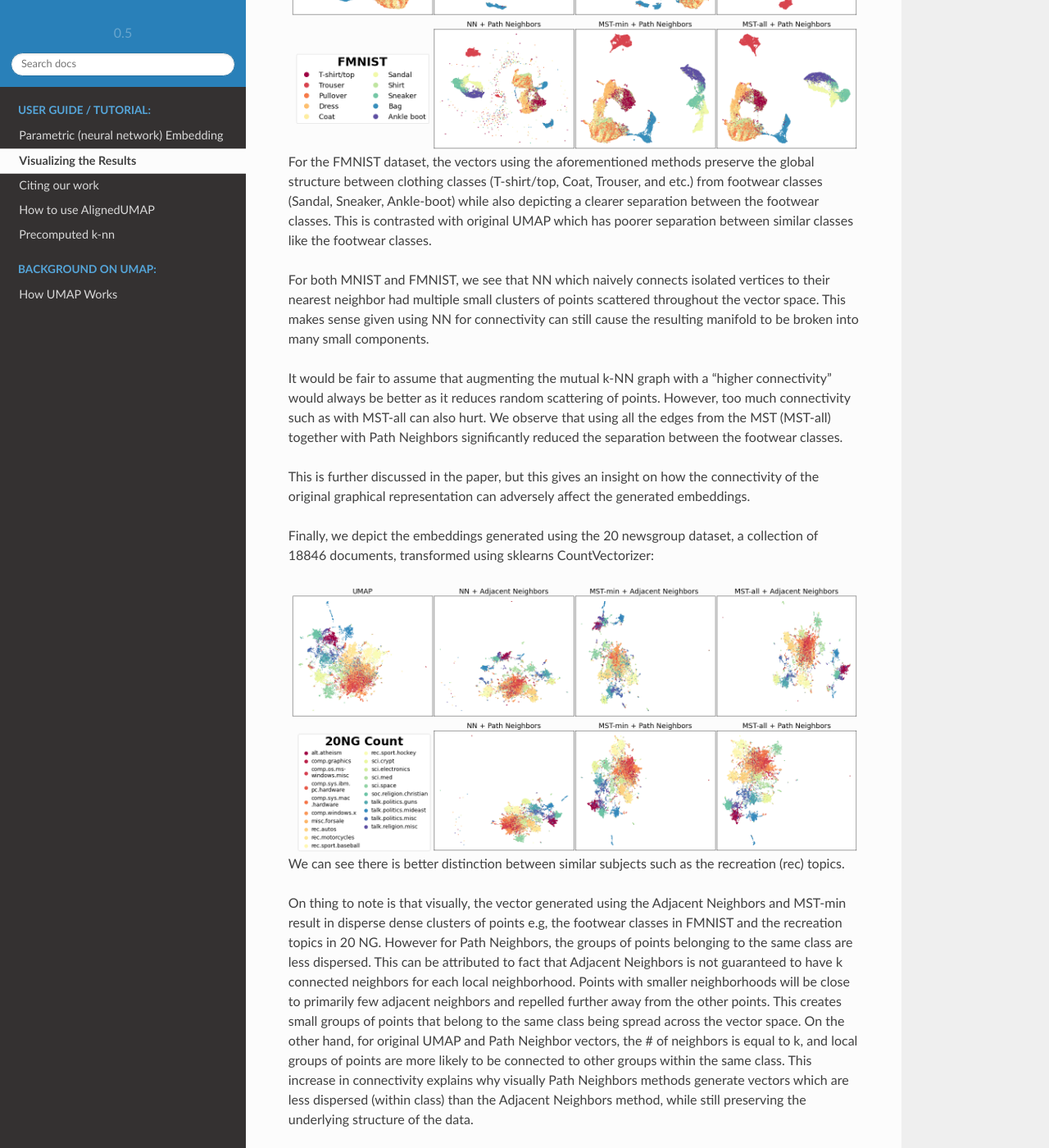
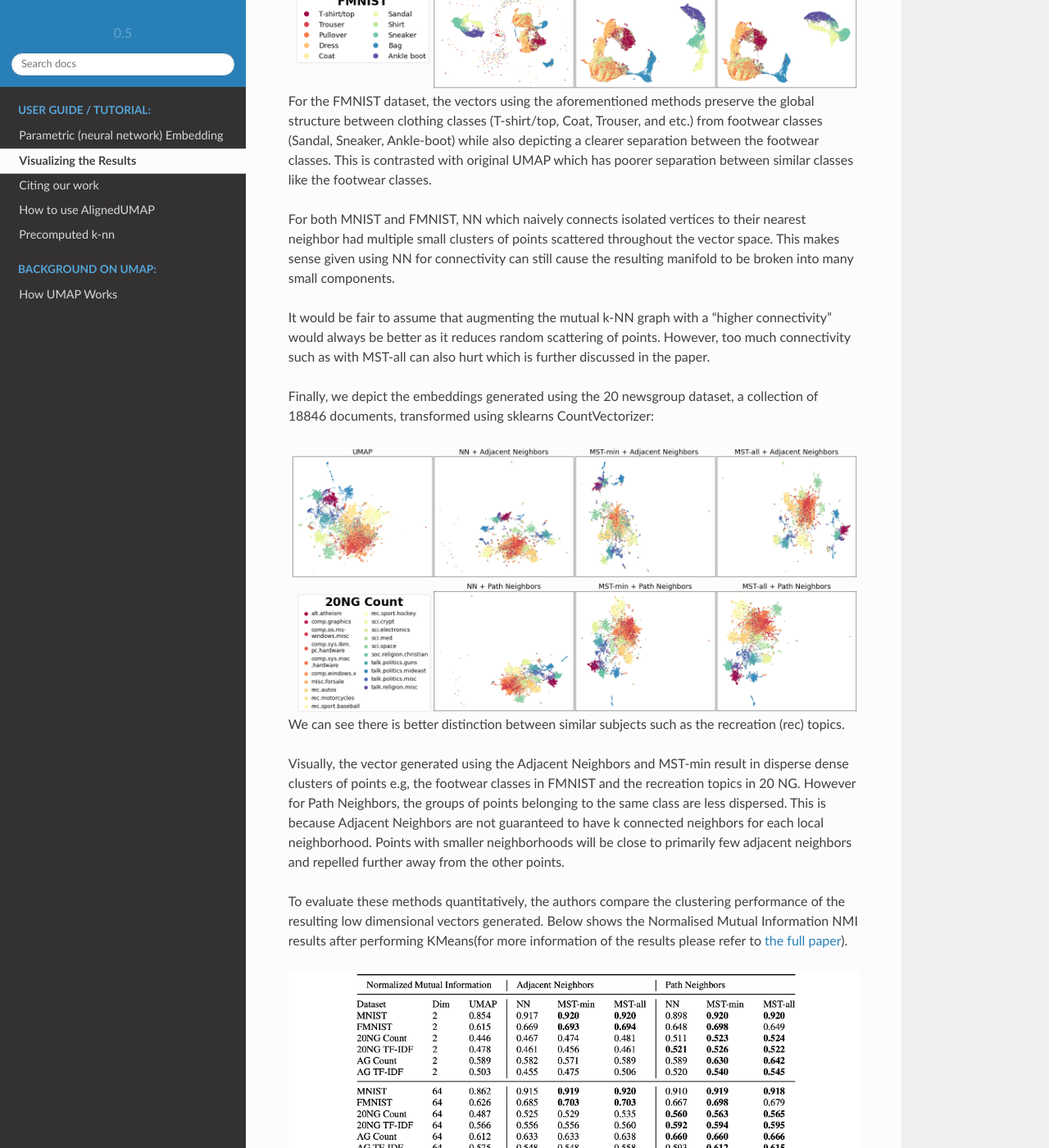
Before and after one commit to lmcinnes/umap, a Sphinx documentation site: the page built from doc/mutual_nn_umap.rst, in a window 1280 px wide and 1400 px high, scrolled down 2930 px. Shown: the whole window at 82% size. Built offline with Sphinx 7.4.7 and the Read the Docs theme 2.0.0, drawn with Linux system fonts in a browser that asks for light colours; pages that are not in the unit, such as notebooks, are missing from menus; a script that is not in the unit is left out; comment, search, counter and statistics services are not loaded; some of the changed text lies outside the part shown.

Commit message:
Update mutual_nn_umap.rst

```diff
--- a/doc/mutual_nn_umap.rst
+++ b/doc/mutual_nn_umap.rst
@@ -7,7 +9,7 @@
 
 However, previous research has shown that using a weighted k-NN
 graph may not provide an accurate representation of the underlying local
-structure for a high dimensional dataset the k-NN graph is relatively susceptible
+structure for a high dimensional dataset. The k-NN graph is relatively susceptible
 to the “curse of dimensionality” and the associated distance concentration
 effect, where distances are similar in high dimensions, as well as the
 hub effect, where certain points become highly influential when highly
@@ -21,16 +23,11 @@
 that uses a weighted mutual k-NN graph rather than it vanilla counterpart,
 to reduce the undesired distance concentration and hub effects.
 
-A mutual k-NN graph is defined as a graph that only has an undirected edge
-between two vertices ``x_i`` and ``x_j`` if ``x_i`` is in k-nearest neighbors
-of ``x_j`` and ``x_j`` is in the k-nearest neighbors of ``x_i``. A mutual k-NN
-graph can hence be interpreted as a subgraph/subset of the original
-k-NN graph for a specific dataset. Mutual k-NN graphs have been shown to contain many
+Mutual k-NN graphs have been shown to contain many
 desirable properties  when combating the “curse of dimensionality” as discussed in
 `this paper <https://arxiv.org/abs/2108.05525>`__ . However, one pitfall of using a
-mutual k-NN graph over the original k-NN graph is that the resulting mutual k-NN graph often
-contains disconnected components and potential isolated vertices since a mutual k-NN graph.
-only retains a subset of the edges from the original k-NN graph.
+mutual k-NN graph over the original k-NN graph is that it often
+contains disconnected components and potential isolated vertices.
 
 This violates one of UMAP primary assumptions that "The manifold is locally connected." To
 combat the issue of isolated components, the authors consider different methods that have
@@ -66,17 +63,15 @@
   :width: 850
   :align: center
 
-In general, we observe that for most of the mutual k-NN graph based vectors, there
+In general, for most of the mutual k-NN graph based vectors, there
 is a better separation between similar classes than the original UMAP vectors
 regardless of connectivity (NN, MST variants). Connecting isolated vertices in
 the mutual k-NN graph to their original nearest neighbor produced the desired
 separation between similar classes such as with the 4, 7, 9 in MNIST. This follows
 our intuition given that mutual k-NN graphs have previously been shown as a useful
 method for removing edges between points that are only loosely similar.
-This directly reduces many of the undesirable consequences of using a k-NN
-representation such as the the distance concentration and hub effects.
 
-We see a similar results for the Fashion-MNIST(FMNIST) dataset, a collection of 70,000
+Similar results are observed for the Fashion-MNIST(FMNIST) dataset, a collection of 70,000
 gray-scale images of fashion items:
 
 .. image:: images/mutual_nn_umap_FMNIST.png
@@ -89,19 +84,14 @@
 separation between the footwear classes. This is contrasted with original
 UMAP which has poorer separation between similar classes like the footwear classes.
 
-For both MNIST and FMNIST, we see that NN which naively connects isolated vertices
+For both MNIST and FMNIST, NN which naively connects isolated vertices
 to their nearest neighbor had multiple small clusters of points scattered
 throughout the vector space. This makes sense given using NN for connectivity can
 still cause the resulting manifold to be broken into many small components.
 
 It would be fair to assume that augmenting the mutual k-NN graph with a "higher connectivity"
 would always be better as it reduces random scattering of points. However,
-too much connectivity such as with MST-all can also hurt. We observe that using
-all the edges from the MST (MST-all) together with Path Neighbors significantly
-reduced the separation between the footwear classes.
-
-This is further discussed in the paper, but this gives an insight on how the
-connectivity of the original graphical representation can adversely affect the generated embeddings.
+too much connectivity such as with MST-all can also hurt which is further discussed in the paper.
 
 Finally, we depict the embeddings generated using the 20 newsgroup dataset, a collection of
 18846 documents, transformed using sklearns CountVectorizer:
@@ -113,21 +103,12 @@
 We can see there is better distinction between similar subjects such as the recreation
 (rec) topics.
 
-On thing to note is that visually, the vector generated using the Adjacent Neighbors
+Visually, the vector generated using the Adjacent Neighbors
 and MST-min result in disperse dense clusters of points e.g, the footwear classes in
 FMNIST and the recreation topics in 20 NG. However for Path Neighbors, the groups of
-points belonging to the same class are less dispersed. This can be attributed to
-fact that Adjacent Neighbors is not guaranteed to have k connected neighbors for each local
+points belonging to the same class are less dispersed. This is because Adjacent Neighbors are not guaranteed to have k connected neighbors for each local
 neighborhood. Points with smaller neighborhoods will be close to primarily few adjacent
-neighbors and repelled further away from the other points. This creates small groups
-of points that belong to the same class being spread across the vector space. On
-the other hand, for original UMAP and Path Neighbor vectors, the # of neighbors
-is equal to k, and local groups of points are more likely to be connected to other
-groups within the same class. This increase in connectivity explains why visually
-Path Neighbors methods generate vectors which are less dispersed (within class)
-than the Adjacent Neighbors method, while still preserving the underlying structure
-of the data.
-
+neighbors and repelled further away from the other points.
 
 To evaluate these methods quantitatively, the authors compare the clustering performance
 of the resulting low dimensional vectors generated. Below shows the Normalised Mutual
```
Also changed, not shown: other parts of doc/mutual_nn_umap.rst (+2 -0 lines).
